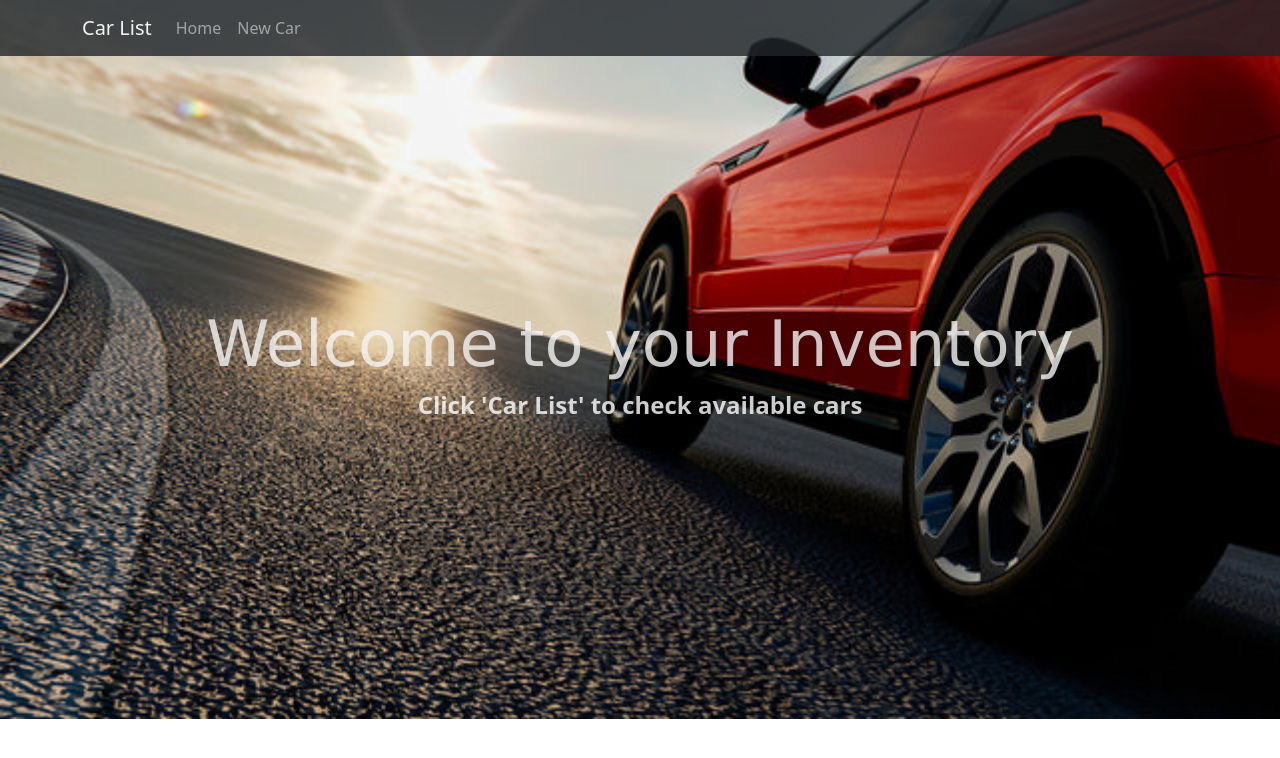
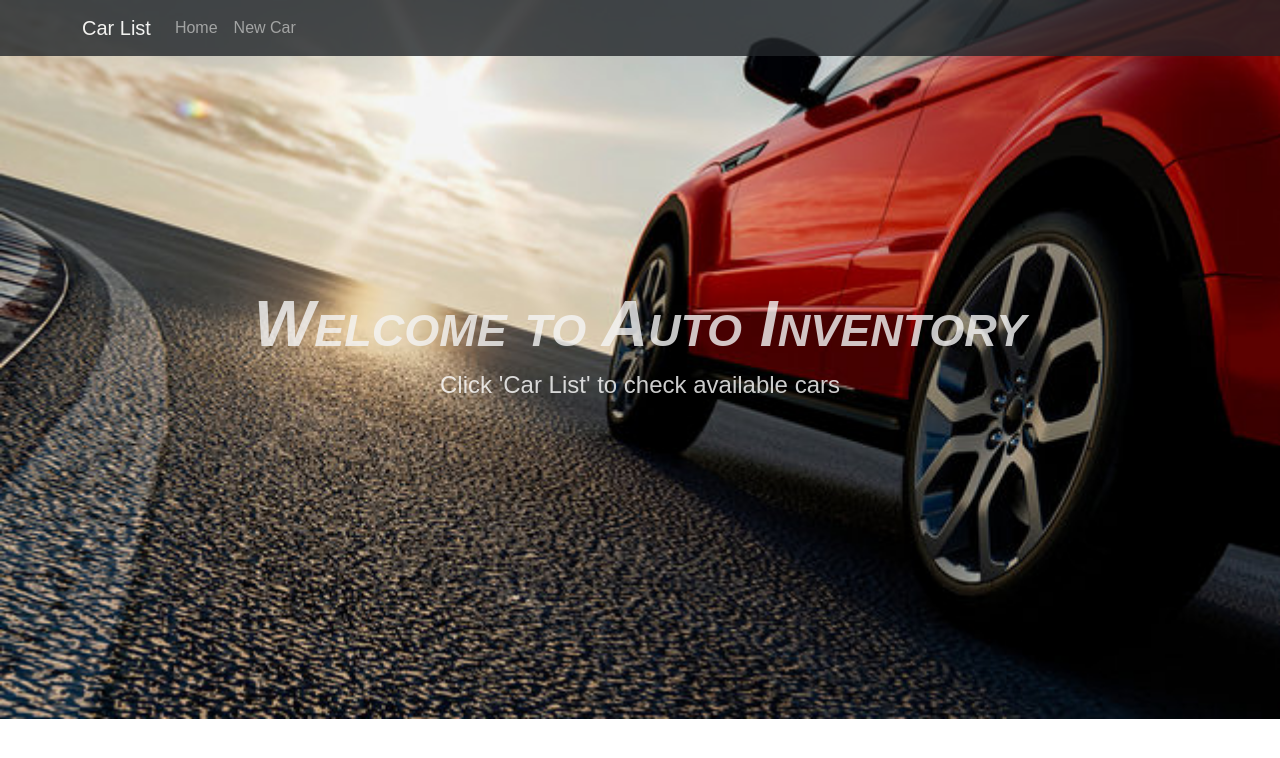
Before and after one commit to lskabir/auto_roster, a React (Create React App) app in the folder auto_roster_client/: page / in a window 1280 px wide. Shown: the top 758 px of the page. Built offline with nearby package versions, Linux system fonts and the light colour scheme.

Commit message:
adding css and bootstrap styling

```diff
--- a/auto_roster_client/src/components/CreateCarsForm.js
+++ b/auto_roster_client/src/components/CreateCarsForm.js
@@ -30,7 +30,7 @@ class CreateCarsForm extends Component {
     render() {
         return (
             <div className="form">
-            <h2>Add new car to the inventory:</h2>
+            <h2 className='text' style={{color:'#3DB2FF'}}><strong>Add new car to the inventory</strong></h2>
             <form onSubmit={this.handleSubmit}>
                 <input className="form-control"  type='text' value={this.state.make} onChange={this.handleChange} name='make' placeholder='Make' /><br/>
                 <input className="form-control" type='text' value={this.state.model} onChange={this.handleChange} name='model' placeholder='Model' /><br/>
--- a/auto_roster_client/src/components/EditCarsForm.js
+++ b/auto_roster_client/src/components/EditCarsForm.js
@@ -53,7 +53,7 @@ class EditCarsForm extends React.Component {
     render() {
         return (
             <div className="form">
-                <h2>Edit Car Info:</h2>
+                <h2 className='text'>Edit Car Info:</h2>
                 <form onSubmit={this.confirm}>
                     <input className="form-control" type='text' value={this.state.make} onChange={this.handleChange} name='make' /><br />
                     <input className="form-control" type='text' value={this.state.model} onChange={this.handleChange} name='model' /><br />
--- a/auto_roster_client/src/components/Home.js
+++ b/auto_roster_client/src/components/Home.js
@@ -3,8 +3,8 @@ import React from 'react'
 const Home = () => {
     return (
     <div>
-        <h1 id='welcome-text'>Welcome to your Inventory</h1>
-        <h4><strong>Click 'Car List' to check available cars</strong></h4>
+        <h1 id='welcome-text'>Welcome to Auto Inventory</h1>
+        <h4>Click 'Car List' to check available cars</h4>
     </div>
     )
 }
--- a/auto_roster_client/src/containers/App.css
+++ b/auto_roster_client/src/containers/App.css
@@ -1,4 +1,5 @@
 body {
+    font-family: Arial, Helvetica, sans-serif;
     color: white;
     background-image: url('../images/car.jpeg');
     opacity: 0.8;
@@ -8,10 +9,17 @@ body {
 }
 
 #welcome-text {
-    font-family: verdana;
+    font-style: oblique;
+    font-variant: small-caps;
+    font-weight: bold;
     font-size: 400%;
     color: whitesmoke;
-    margin-top: 250px;
+    margin-top: 230px;
+}
+
+.text {
+    font-style: oblique;
+    font-variant: small-caps;
 }
 
 .car-div {
```
